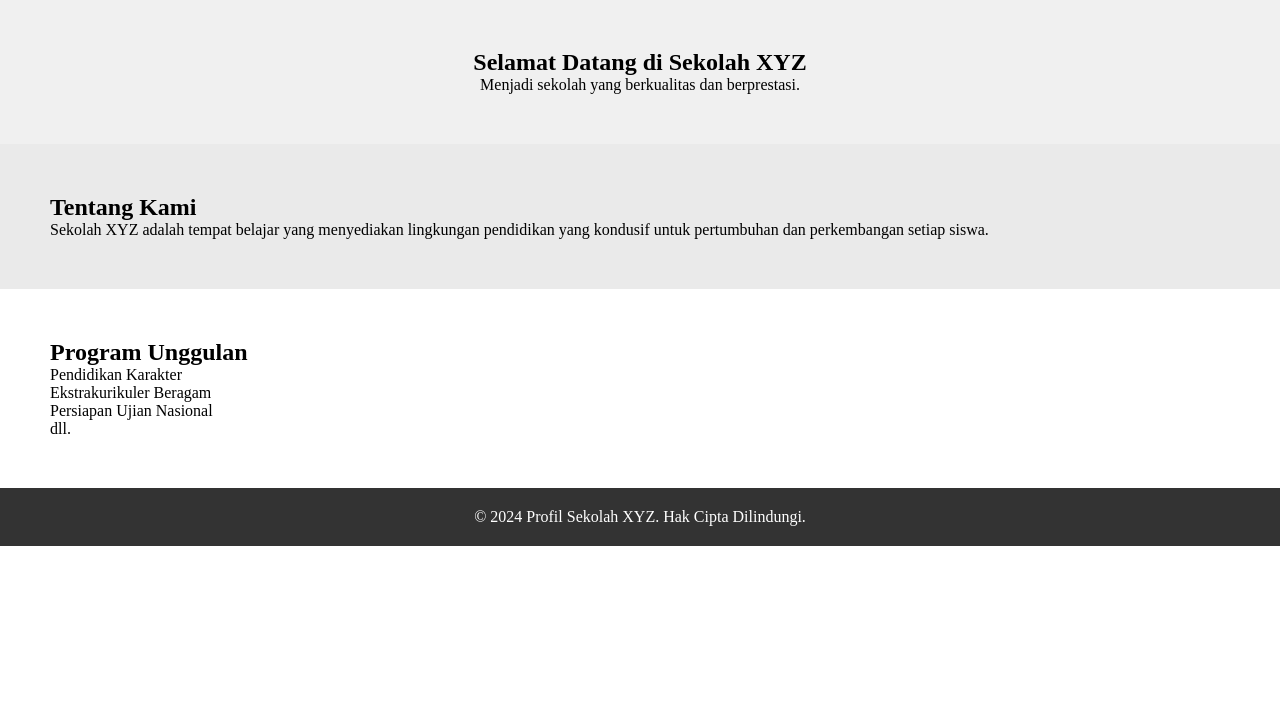
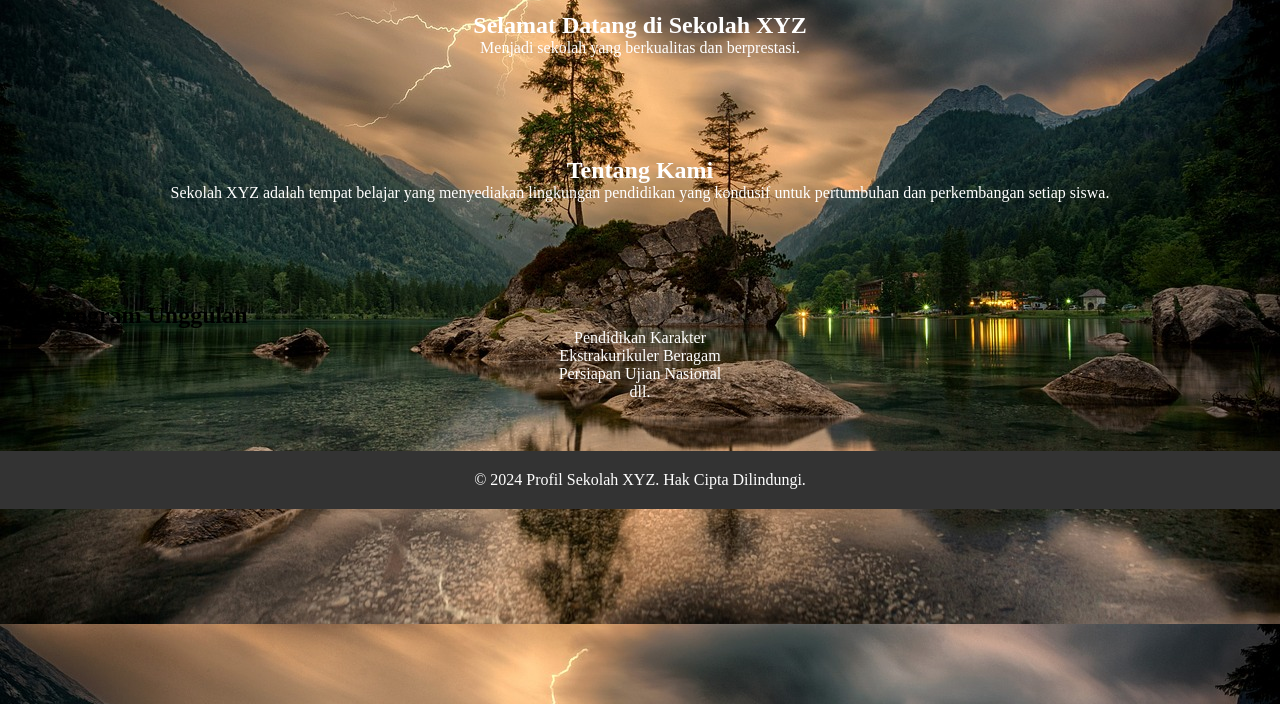
Before and after one commit to Septiansyah202/ahmad, a PHP site: page / in a window 1280 px wide. Shown: the part 96-800 px from the top of the page. Run offline with PHP 8.4, Linux system fonts and the light colour scheme.

Commit message:
Add files via upload

```diff
--- a/index.html
+++ b/index.html
@@ -8,7 +8,10 @@
 </head>
 <body>
     <header>
-        <h1>Profil Sekolah XYZ</h1>
+        <div class="logo">
+
+        </div>
+
         <nav>
             <ul>
                 <li><a href="#">Beranda</a></li>
--- a/styles.css
+++ b/styles.css
@@ -1,10 +1,8 @@
 /* Reset style */
-header {
-    background-image: url('https://www.google.com/url?sa=i&url=https%3A%2F%2Fpixabay.com%2Fimages%2Fsearch%2Fnature%2520wallpaper%2F&psig=AOvVaw1LU4STJT2I-3uN4u4VfGX_&ust=1712034691749000&source=images&cd=vfe&opi=89978449&ved=0CBIQjRxqFwoTCNCL6YmgoIUDFQAAAAAdAAAAABAE');
+body {
+    background-image: url(asset/nature.jpg);
     background-size: cover; /* agar gambar mencakup seluruh area header */
 
-    padding: 20px;
-    text-align: center;
 }
 * {
     margin: 0;
@@ -14,14 +12,17 @@ header {
 
 /* Styling header */
 header {
-    background-color: #333;
+
     color: white;
     padding: 20px;
-    text-align: center;
+    display: flex;
+    justify-content: space-between;
+    width: 100%;
 }
 
 nav ul {
     list-style: none;
+    display: flex;
 }
 
 nav ul li {
@@ -40,15 +41,17 @@ nav ul li a:hover {
 
 /* Styling banner */
 #banner {
-    background-color: #f0f0f0;
+
     padding: 50px;
     text-align: center;
+    color: white;
 }
 
 /* Styling about section */
 #about {
     padding: 50px;
-    background-color: #eaeaea;
+    text-align: center;
+    color: white;
 }
 
 /* Styling programs section */
@@ -58,6 +61,8 @@ nav ul li a:hover {
 
 #programs ul {
     list-style-type: none;
+    text-align: center;
+    color: white;
 }
 
 /* Styling footer */
```
Also changed, not shown: asset/nature.jpg (added).
